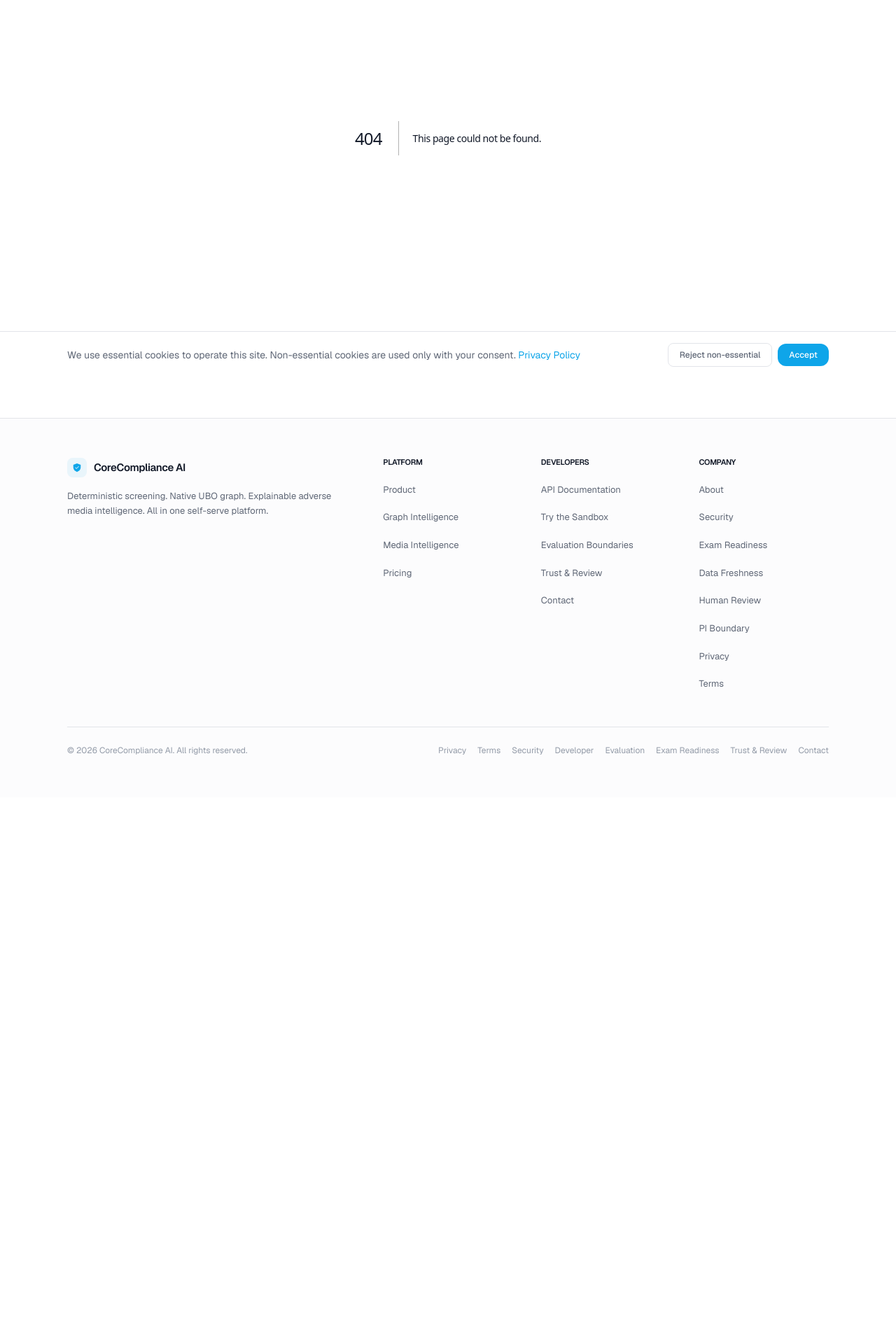
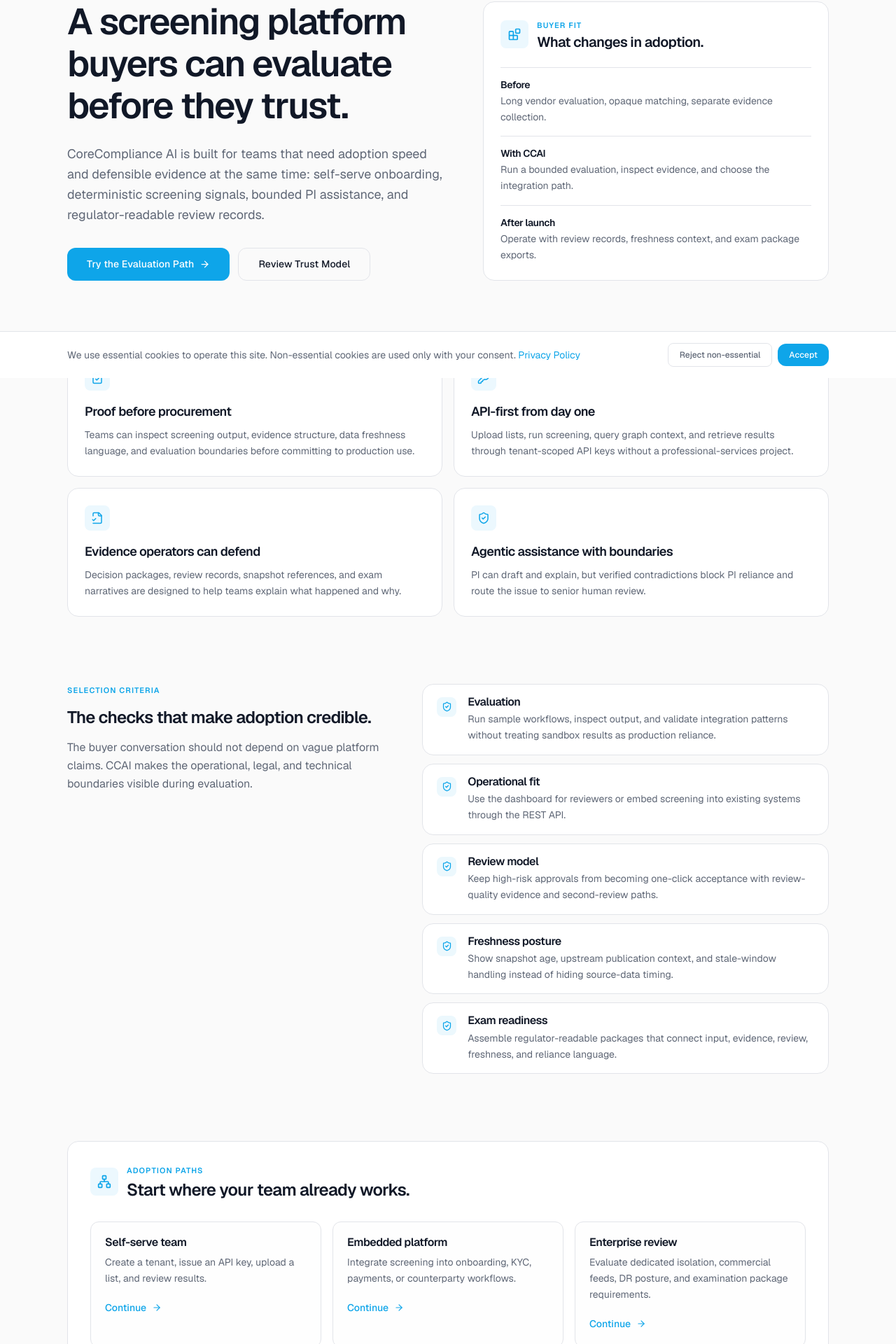
Before and after one commit to Alex2026-ai/ccai-marketing, a Next.js app: page /why-ccai in a window 1280 px wide. Before the commit this address had no page. Shown: the part 260-2180 px from the top of the page at 70% size. Before the commit the page ends 1399 px from the top, so only its background shows below. Built offline with nearby package versions, Linux system fonts and the light colour scheme.

Commit message:
feat: add buyer rationale page (#7)
feat: add buyer rationale page

```diff
--- /dev/null
+++ b/src/app/why-ccai/page.tsx
@@ -0,0 +1,187 @@
+import type { Metadata } from "next"
+import Link from "next/link"
+import { ArrowRight, Blocks, ClipboardCheck, FileCheck2, KeyRound, Network, ShieldCheck } from "lucide-react"
+import { AnimateOnScroll } from "@/components/animate-on-scroll"
+
+export const metadata: Metadata = {
+  title: "Why CCAI — CoreCompliance AI",
+  description:
+    "Why regulated teams choose CoreCompliance AI: self-serve adoption, deterministic evidence, human review boundaries, data freshness, and API-first integration.",
+}
+
+const reasons = [
+  {
+    title: "Proof before procurement",
+    body: "Teams can inspect screening output, evidence structure, data freshness language, and evaluation boundaries before committing to production use.",
+    icon: ClipboardCheck,
+  },
+  {
+    title: "API-first from day one",
+    body: "Upload lists, run screening, query graph context, and retrieve results through tenant-scoped API keys without a professional-services project.",
+    icon: KeyRound,
+  },
+  {
+    title: "Evidence operators can defend",
+    body: "Decision packages, review records, snapshot references, and exam narratives are designed to help teams explain what happened and why.",
+    icon: FileCheck2,
+  },
+  {
+    title: "Agentic assistance with boundaries",
+    body: "PI can draft and explain, but verified contradictions block PI reliance and route the issue to senior human review.",
+    icon: ShieldCheck,
+  },
+]
+
+const buyerChecks = [
+  ["Evaluation", "Run sample workflows, inspect output, and validate integration patterns without treating sandbox results as production reliance."],
+  ["Operational fit", "Use the dashboard for reviewers or embed screening into existing systems through the REST API."],
+  ["Review model", "Keep high-risk approvals from becoming one-click acceptance with review-quality evidence and second-review paths."],
+  ["Freshness posture", "Show snapshot age, upstream publication context, and stale-window handling instead of hiding source-data timing."],
+  ["Exam readiness", "Assemble regulator-readable packages that connect input, evidence, review, freshness, and reliance language."],
+]
+
+const adoptionPaths = [
+  {
+    label: "Self-serve team",
+    details: "Create a tenant, issue an API key, upload a list, and review results.",
+    href: "/evaluation",
+  },
+  {
+    label: "Embedded platform",
+    details: "Integrate screening into onboarding, KYC, payments, or counterparty workflows.",
+    href: "/developers",
+  },
+  {
+    label: "Enterprise review",
+    details: "Evaluate dedicated isolation, commercial feeds, DR posture, and examination package requirements.",
+    href: "/regulatory-examination",
+  },
+]
+
+export default function WhyCCAIPage() {
+  return (
+    <div className="mx-auto max-w-6xl px-5 py-24 md:py-36 lg:px-8">
+      <div className="grid gap-12 lg:grid-cols-[1.05fr_0.95fr] lg:items-end">
+        <div className="max-w-3xl fade-in-up">
+          <p className="section-label">Why CCAI</p>
+          <div className="section-divider mt-4" />
+          <h1 className="mt-6 text-[2.5rem] font-semibold leading-[1.08] tracking-tight md:text-[3.25rem]">
+            A screening platform buyers can evaluate before they trust.
+          </h1>
+          <p className="mt-6 text-lg leading-relaxed text-muted">
+            CoreCompliance AI is built for teams that need adoption speed and
+            defensible evidence at the same time: self-serve onboarding,
+            deterministic screening signals, bounded PI assistance, and
+            regulator-readable review records.
+          </p>
+          <div className="mt-8 flex flex-col gap-3 sm:flex-row">
+            <Link href="/evaluation" className="btn-primary text-base">
+              Try the Evaluation Path
+              <ArrowRight size={15} />
+            </Link>
+            <Link href="/trust-review" className="btn-secondary text-base">
+              Review Trust Model
+            </Link>
+          </div>
+        </div>
+
+        <div className="rounded-2xl border border-border bg-surface p-6">
+          <div className="flex items-center gap-3">
+            <span className="flex h-10 w-10 items-center justify-center rounded-lg bg-accent/8 text-accent">
+              <Blocks size={20} />
+            </span>
+            <div>
+              <p className="section-label">Buyer Fit</p>
+              <h2 className="mt-1 text-xl font-semibold tracking-tight">What changes in adoption.</h2>
+            </div>
+          </div>
+          <div className="mt-6 space-y-4">
+            {[
+              ["Before", "Long vendor evaluation, opaque matching, separate evidence collection."],
+              ["With CCAI", "Run a bounded evaluation, inspect evidence, and choose the integration path."],
+              ["After launch", "Operate with review records, freshness context, and exam package exports."],
+            ].map(([label, copy]) => (
+              <div key={label} className="border-t border-border pt-4">
+                <h3 className="text-sm font-semibold tracking-tight text-foreground">{label}</h3>
+                <p className="mt-1 text-sm leading-relaxed text-muted">{copy}</p>
+              </div>
+            ))}
+          </div>
+        </div>
+      </div>
+
+      <AnimateOnScroll className="mt-24">
+        <div className="grid gap-4 md:grid-cols-2">
+          {reasons.map((reason) => {
+            const Icon = reason.icon
+            return (
+              <div key={reason.title} className="rounded-2xl border border-border bg-surface p-6">
+                <span className="flex h-9 w-9 items-center justify-center rounded-lg bg-accent/8 text-accent">
+                  <Icon size={18} />
+                </span>
+                <h2 className="mt-5 text-lg font-semibold tracking-tight">{reason.title}</h2>
+                <p className="mt-3 text-sm leading-relaxed text-muted">{reason.body}</p>
+              </div>
+            )
+          })}
+        </div>
+      </AnimateOnScroll>
+
+      <AnimateOnScroll className="mt-24">
+        <div className="grid gap-8 lg:grid-cols-[0.9fr_1.1fr] lg:items-start">
+          <div>
+            <p className="section-label">Selection Criteria</p>
+            <h2 className="mt-4 text-2xl font-semibold tracking-tight">The checks that make adoption credible.</h2>
+            <p className="mt-4 text-base leading-relaxed text-muted">
+              The buyer conversation should not depend on vague platform claims.
+              CCAI makes the operational, legal, and technical boundaries visible
+              during evaluation.
+            </p>
+          </div>
+          <div className="space-y-3">
+            {buyerChecks.map(([title, body]) => (
+              <div key={title} className="flex gap-4 rounded-2xl border border-border bg-surface px-5 py-4">
+                <span className="mt-0.5 flex h-7 w-7 shrink-0 items-center justify-center rounded-lg bg-accent/8 text-accent">
+                  <ShieldCheck size={15} />
+                </span>
+                <div>
+                  <h3 className="text-base font-semibold tracking-tight">{title}</h3>
+                  <p className="mt-1 text-sm leading-relaxed text-muted">{body}</p>
+                </div>
+              </div>
+            ))}
+          </div>
+        </div>
+      </AnimateOnScroll>
+
+      <AnimateOnScroll className="mt-24">
+        <div className="rounded-2xl border border-border bg-surface px-6 py-8 md:px-8">
+          <div className="flex items-center gap-3">
+            <span className="flex h-10 w-10 items-center justify-center rounded-lg bg-accent/8 text-accent">
+              <Network size={20} />
+            </span>
+            <div>
+              <p className="section-label">Adoption Paths</p>
+              <h2 className="mt-1 text-2xl font-semibold tracking-tight">Start where your team already works.</h2>
+            </div>
+          </div>
+          <div className="mt-8 grid gap-4 md:grid-cols-3">
+            {adoptionPaths.map((path) => (
+              <Link
+                key={path.label}
+                href={path.href}
+                className="group rounded-xl border border-border bg-background/30 p-5 transition-colors hover:border-accent/35"
+              >
+                <h3 className="text-base font-semibold tracking-tight">{path.label}</h3>
+                <p className="mt-2 text-sm leading-relaxed text-muted">{path.details}</p>
+                <span className="mt-5 inline-flex items-center gap-2 text-sm font-medium text-accent">
+                  Continue <ArrowRight size={14} className="transition-transform group-hover:translate-x-0.5" />
+                </span>
+              </Link>
+            ))}
+          </div>
+        </div>
+      </AnimateOnScroll>
+    </div>
+  )
+}
--- a/src/components/site-footer.tsx
+++ b/src/components/site-footer.tsx
@@ -6,6 +6,7 @@
     heading: "Platform",
     links: [
       { label: "Product", href: "/product" },
+      { label: "Why CCAI", href: "/why-ccai" },
       { label: "Graph Intelligence", href: "/graph" },
       { label: "Media Intelligence", href: "/intelligence" },
       { label: "Pricing", href: "/pricing" },
--- a/src/components/site-header.tsx
+++ b/src/components/site-header.tsx
@@ -9,6 +9,7 @@
 
 const nav = [
   { label: "Product", href: "/product" },
+  { label: "Why CCAI", href: "/why-ccai" },
   { label: "Graph", href: "/graph" },
   { label: "Intelligence", href: "/intelligence" },
   { label: "Pricing", href: "/pricing" },
```
Also changed, not shown: 3 other files (tests, documents, lock files or other folders).
